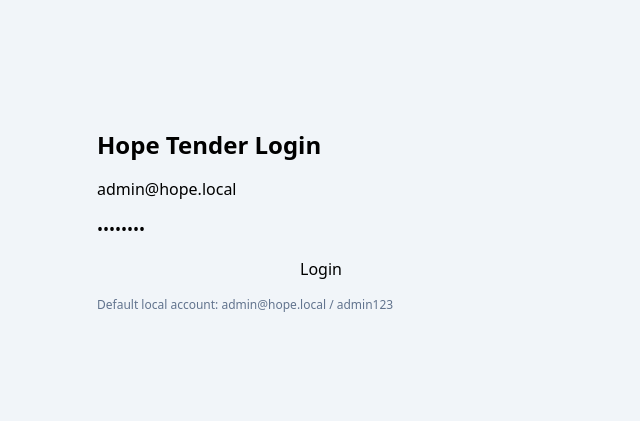
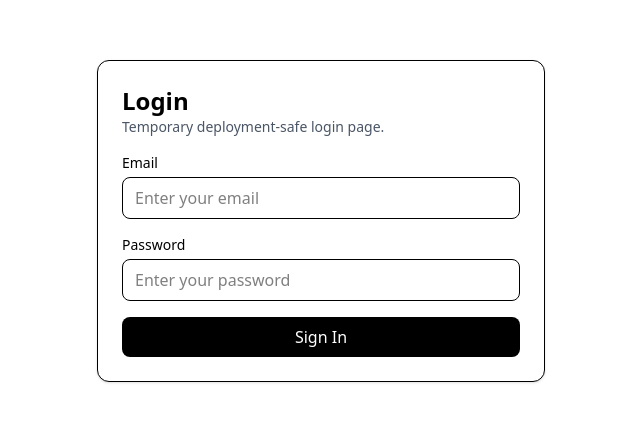
Before and after one commit to ahmekebe83-ship-it/hope-tender-next-app, a Next.js app: page /login in a window 1280 px wide. Shown: the part 179-600 px from the top of the page, without its empty margins (319-959 px from the left). Built offline with nearby package versions, Linux system fonts and the light colour scheme.

Commit message:
Temporarily simplify login page for Vercel deploy

```diff
--- a/app/(auth)/login/page.tsx
+++ b/app/(auth)/login/page.tsx
@@ -1,3 +1,41 @@
-import { prisma } from '@/lib/server/db';import { verifyPassword,setSession } from '@/lib/server/auth';import { redirect } from 'next/navigation';
-async function login(formData:FormData){'use server';const email=String(formData.get('email')||'');const password=String(formData.get('password')||'');const user=await prisma.user.findUnique({where:{email}});if(user&&await verifyPassword(password,user.passwordHash)){await setSession(user.id);redirect('/dashboard')}redirect('/login?error=1')}
-export default function Login(){return <div className="min-h-screen grid place-items-center bg-slate-100"><form action={login} className="card w-full max-w-md space-y-4"><h1 className="text-2xl font-black text-brand">Hope Tender Login</h1><input className="input" name="email" placeholder="Email" defaultValue="admin@hope.local"/><input className="input" name="password" type="password" placeholder="Password" defaultValue="admin123"/><button className="btn btnp w-full">Login</button><p className="text-xs text-slate-500">Default local account: admin@hope.local / admin123</p></form></div>}
+export default function LoginPage() {
+  return (
+    <div className="min-h-screen flex items-center justify-center p-6">
+      <div className="w-full max-w-md rounded-xl border bg-white p-6 space-y-4 shadow-sm">
+        <div>
+          <h1 className="text-2xl font-bold">Login</h1>
+          <p className="text-sm text-gray-600">
+            Temporary deployment-safe login page.
+          </p>
+        </div>
+
+        <form className="space-y-4">
+          <div>
+            <label className="block text-sm font-medium mb-1">Email</label>
+            <input
+              type="email"
+              placeholder="Enter your email"
+              className="w-full rounded-lg border px-3 py-2 outline-none"
+            />
+          </div>
+
+          <div>
+            <label className="block text-sm font-medium mb-1">Password</label>
+            <input
+              type="password"
+              placeholder="Enter your password"
+              className="w-full rounded-lg border px-3 py-2 outline-none"
+            />
+          </div>
+
+          <button
+            type="button"
+            className="w-full rounded-lg bg-black text-white py-2"
+          >
+            Sign In
+          </button>
+        </form>
+      </div>
+    </div>
+  );
+}
```
